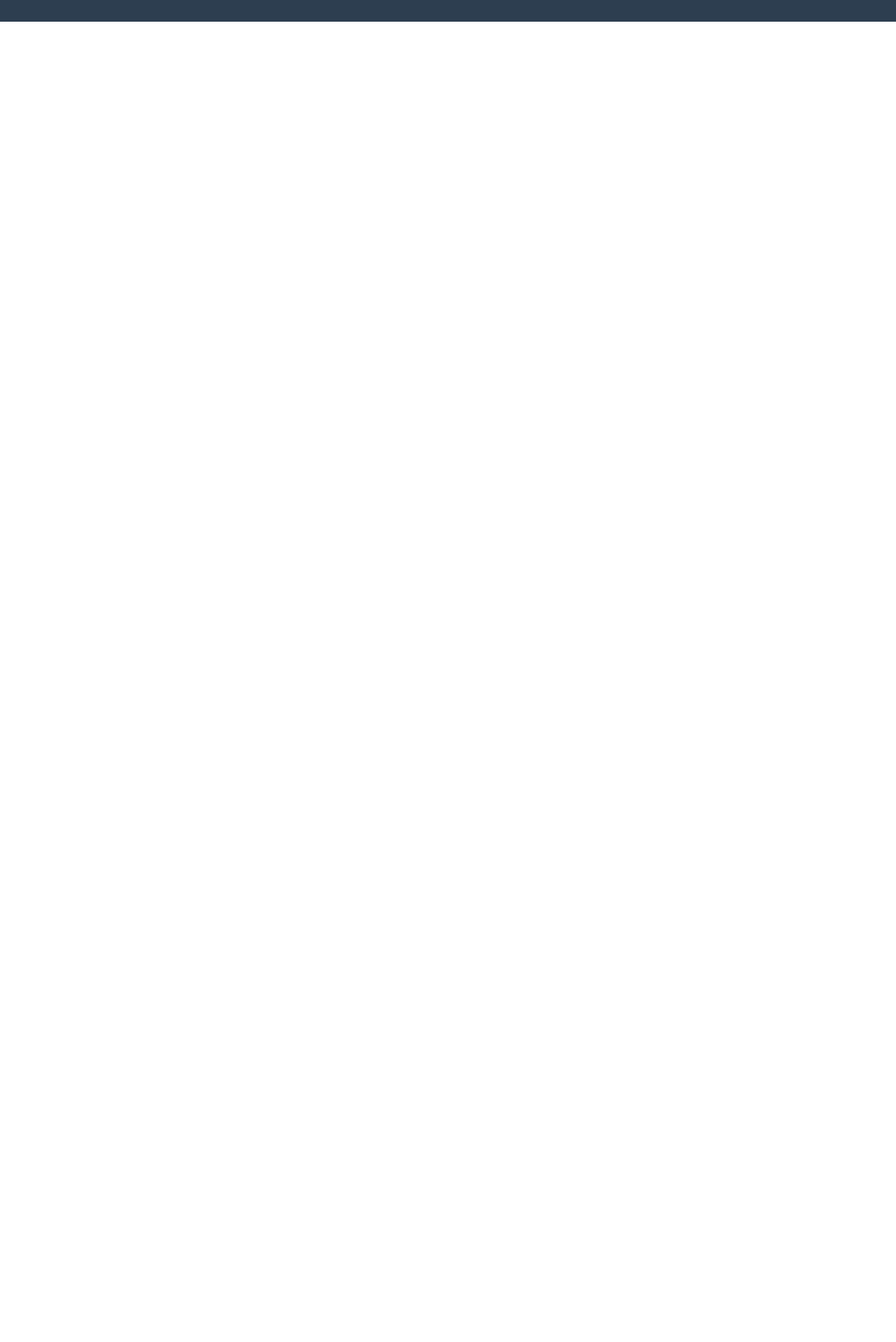
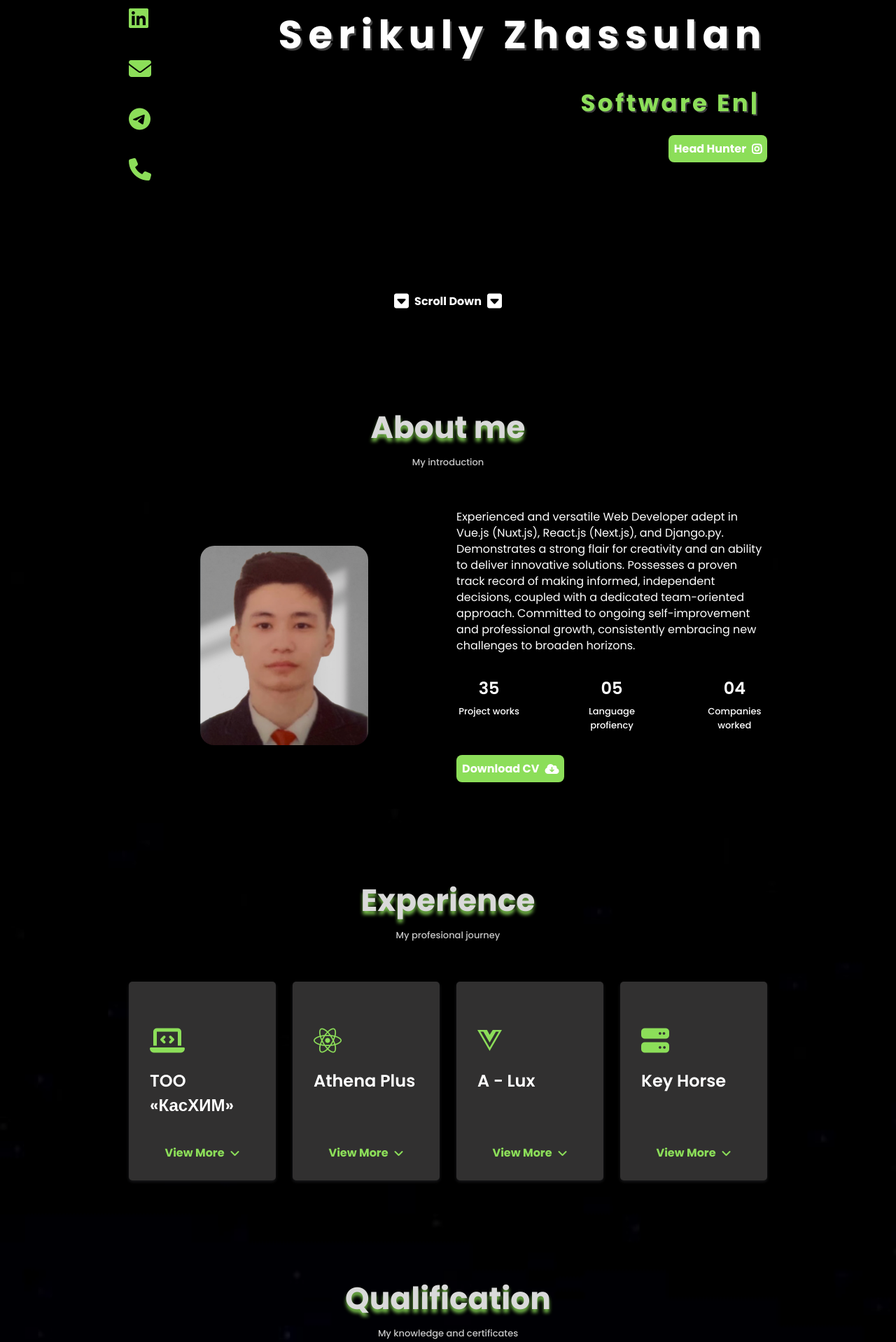
Before and after one commit to zhassik23/Portfolio, a Nuxt app: page / in a window 1280 px wide. Shown: the part 302-2220 px from the top of the page at 70% size. Before the commit the page ends 800 px from the top, so only its background shows below. Built offline with nearby package versions, Linux system fonts and the light colour scheme.

Commit message:
tabulation

```diff
--- a/app.vue
+++ b/app.vue
@@ -4,14 +4,14 @@
 	<layout-header />
 	<div class="main">
 		<div class="box">
-			<layout-section-home />
-			<layout-section-about />
-			<layout-section-experience />
-			<layout-section-qualification />
-			<layout-section-skills />
-			<layout-section-projects />
-			<layout-section-recomendations />
-			<layout-section-contacts />
+			<section-home />
+			<section-about />
+			<section-experience />
+			<section-qualification />
+			<section-skills />
+			<section-projects />
+			<section-recomendations />
+			<section-contacts />
 		</div>
 	</div>
 	<layout-footer />
```
Also changed, not shown: components/Section.vue (renamed from components/layout/Section.vue), 2 other files (tests, documents, lock files or other folders).
